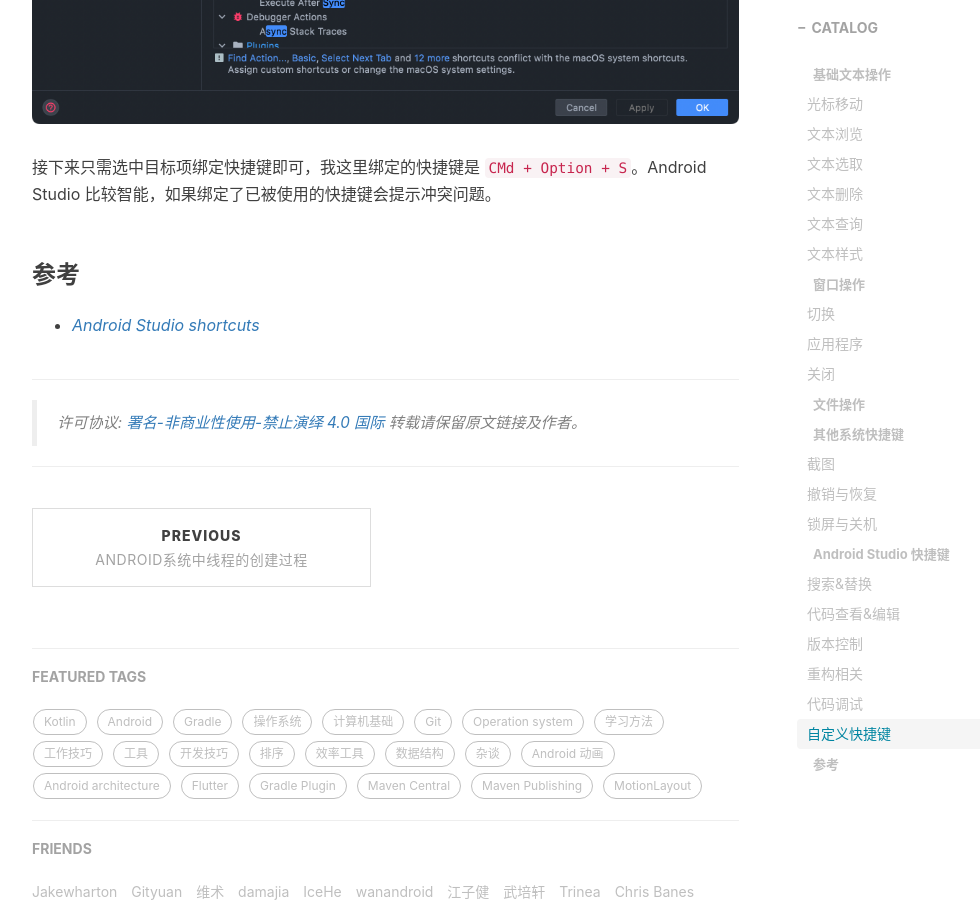
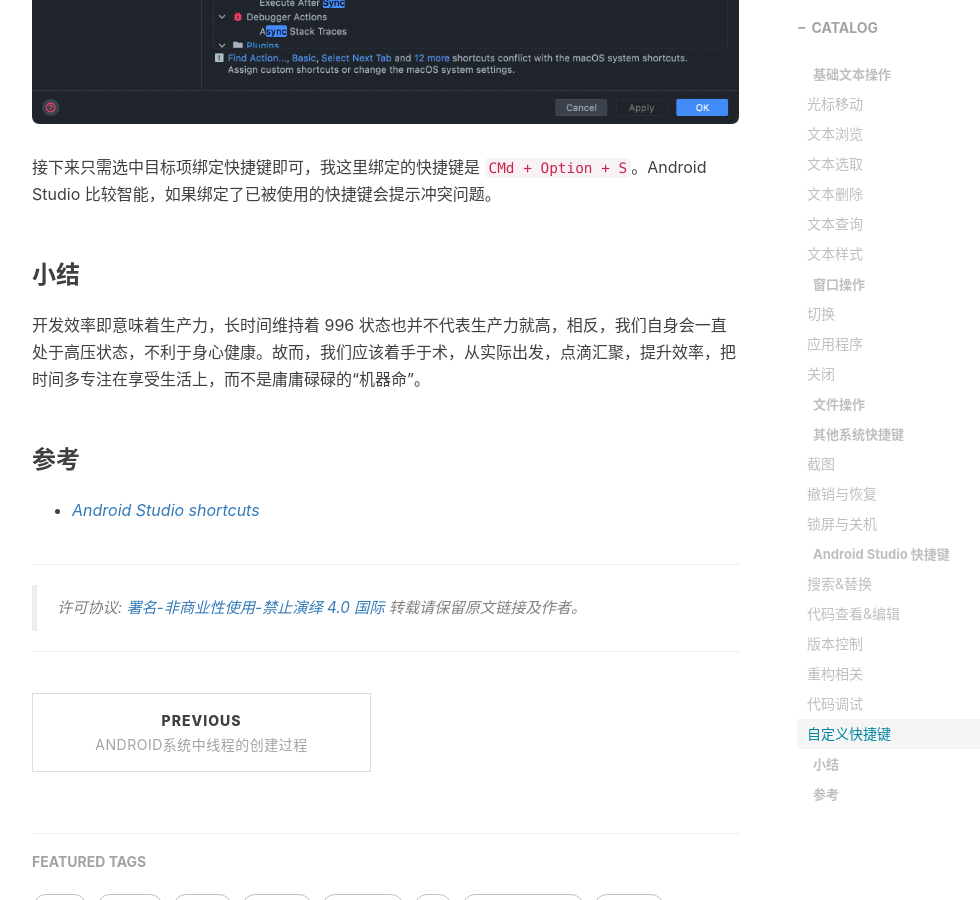
Before and after one commit to Moosphan/Moosphan.github.io, a Jekyll site: the page built from _posts/post_skills/2023-04-18-code-shortcut.md, in a window 1280 px wide and 900 px high, scrolled down 8783 px. Shown: the whole window, without its empty margins (233-1213 px from the left). Built offline with Jekyll 4.4.1, drawn with Linux system fonts in a browser that asks for light colours; nearby versions of some CDN libraries; comment, search, counter and statistics services are not loaded.

Commit message:
Update 2023-04-18-code-shortcut.md

```diff
--- a/_posts/post_skills/2023-04-18-code-shortcut.md
+++ b/_posts/post_skills/2023-04-18-code-shortcut.md
@@ -5,7 +5,6 @@ date: 2023-04-16 11:00:00
 author:     "Dorck"
 catalog: false
 header-style: text
-
 tags:
 - Android studio
 - 效率工具
@@ -232,7 +231,9 @@ Android Studio 还有很多操作没有关联上具体的快捷键，而我们
 
 接下来只需选中目标项绑定快捷键即可，我这里绑定的快捷键是 `CMd + Option + S`。Android Studio 比较智能，如果绑定了已被使用的快捷键会提示冲突问题。
 
+### 小结
 
+开发效率即意味着生产力，长时间维持着 996 状态也并不代表生产力就高，相反，我们自身会一直处于高压状态，不利于身心健康。故而，我们应该着手于术，从实际出发，点滴汇聚，提升效率，把时间多专注在享受生活上，而不是庸庸碌碌的“机器命”。
 
 ### 参考
 
```
